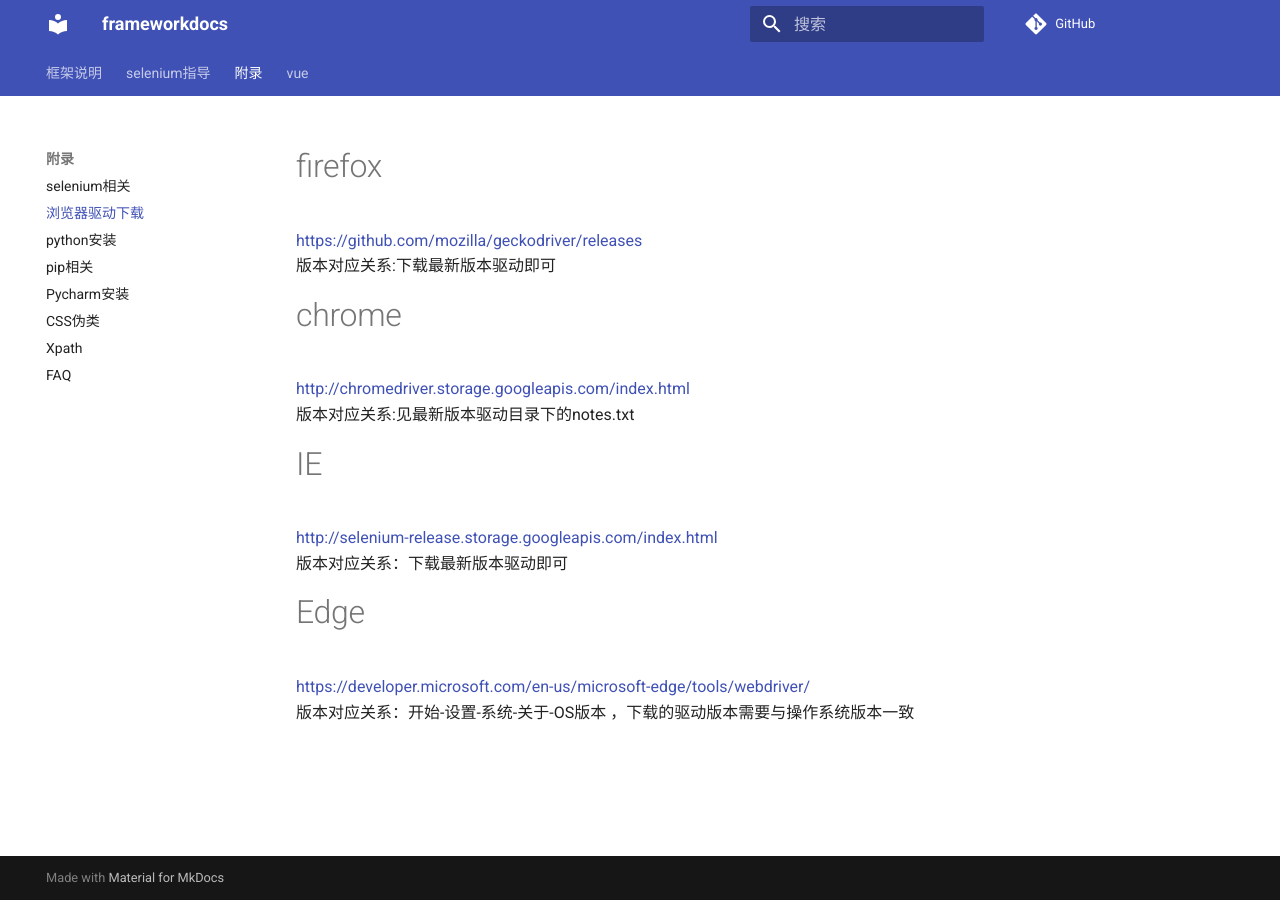
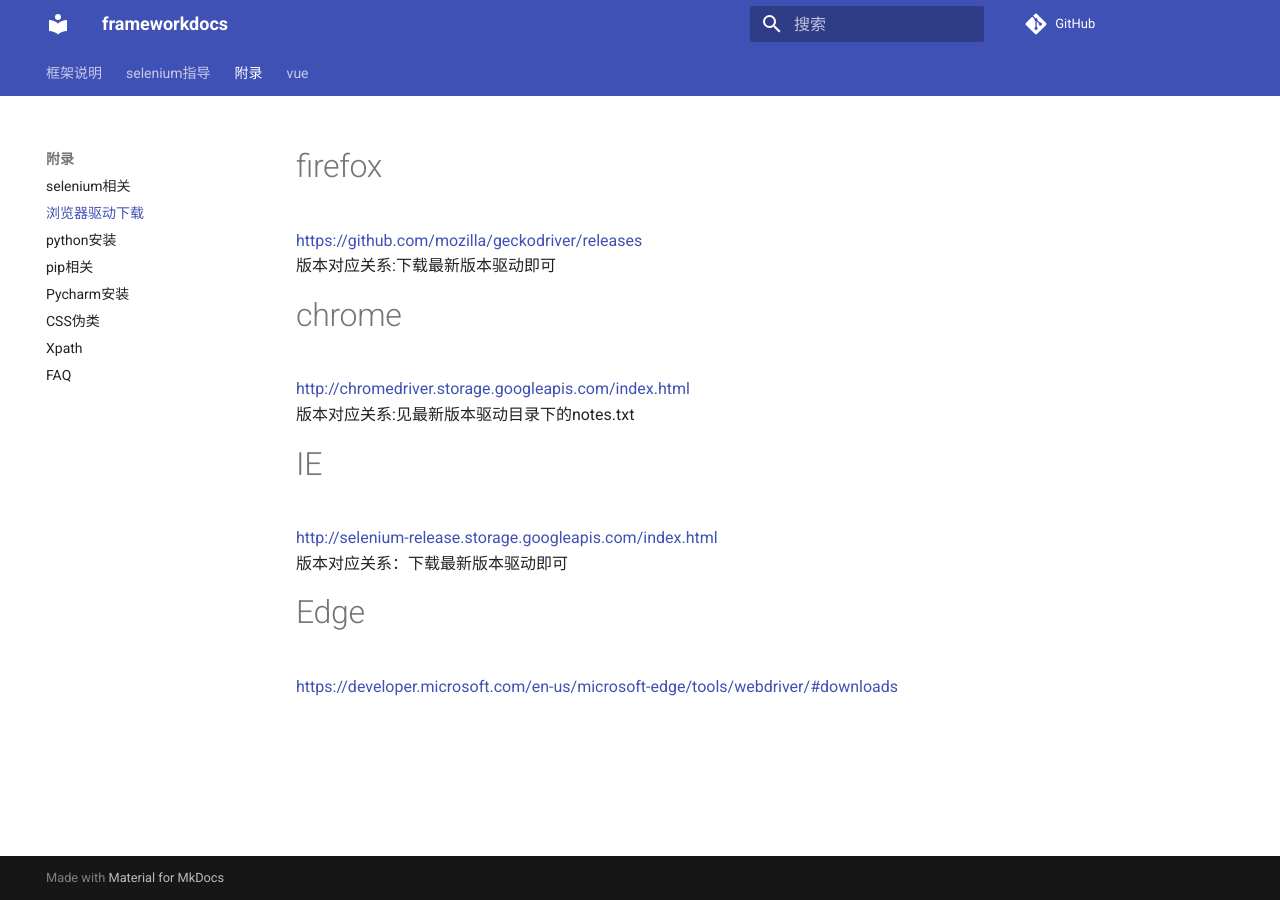
Before and after one commit to chrishshare/frameworkdocs, an MkDocs documentation site: the page built from docs/addition/browser.md, in a window 1280 px wide. Built offline with MkDocs 1.6.1 and Material for MkDocs 9.7.7, drawn with Linux system fonts in a browser that asks for light colours; comment, search, counter and statistics services are not loaded.

Commit message:
更新浏览器驱动下载地址

```diff
--- a/docs/addition/browser.md
+++ b/docs/addition/browser.md
@@ -11,5 +11,4 @@
 版本对应关系：下载最新版本驱动即可
 
 # Edge
-[https://developer.microsoft.com/en-us/microsoft-edge/tools/webdriver/](https://developer.microsoft.com/en-us/microsoft-edge/tools/webdriver/)
-版本对应关系：开始-设置-系统-关于-OS版本 ，下载的驱动版本需要与操作系统版本一致
+[https://developer.microsoft.com/en-us/microsoft-edge/tools/webdriver/#downloads](https://developer.microsoft.com/en-us/microsoft-edge/tools/webdriver/#downloads)
```
